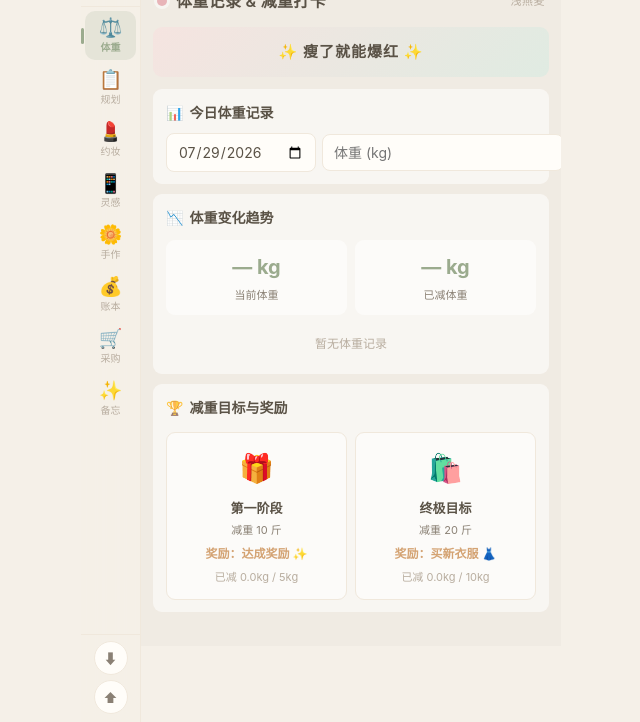
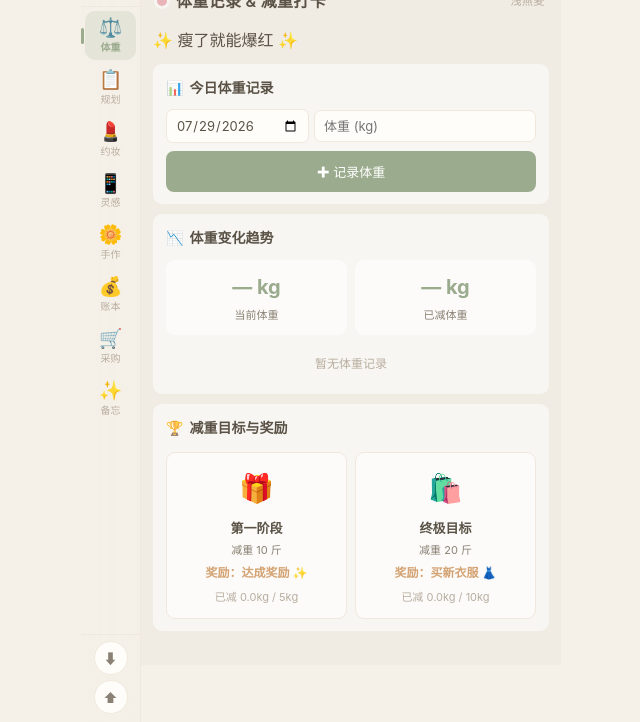
Before and after one commit to panting556-maker/creator-desk, a plain HTML site: page creator-desk.html in a window 1280 px wide. Shown: the part 78-800 px from the top of the page, without its empty margins (319-959 px from the left). Drawn offline with Linux system fonts and the light colour scheme.

Commit message:
优化体重记录按钮：全宽明显+文字清晰

```diff
--- a/creator-desk.html
+++ b/creator-desk.html
@@ -119,9 +119,8 @@ img{max-width:100%;display:block}
 .item.done .it-body{text-decoration:line-through;color:var(--ink-faint)}
 .item.done .chk{background:var(--accent);border-color:var(--accent)}
 
-/* 体重板块 */
-.slogan-bar{background:linear-gradient(135deg,#f5e4e0,#e0ebe2);border-radius:var(--radius-sm);padding:12px 14px;text-align:center;margin-bottom:12px;font-size:15px;font-weight:600;letter-spacing:1px;color:var(--ink);display:flex;align-items:center;justify-content:center;gap:6px}
-.weight-input-row{display:grid;grid-template-columns:1fr 1fr 70px;gap:6px;align-items:center;margin-top:8px}
+/* 体重输入 - 已改为双行全宽按钮 */
+.weight-input-row{display:grid;grid-template-columns:1fr 1fr;gap:6px;align-items:center;margin-top:8px}
 .weight-input-row input{background:var(--bg-card);border:1px solid var(--line-soft);border-radius:8px;padding:9px 11px;font-size:14px}
 .weight-table{margin-top:10px;font-size:13px}
 .weight-table .wr{display:grid;grid-template-columns:1fr 70px 60px 24px;gap:6px;padding:8px 4px;border-bottom:1px solid var(--line-soft);align-items:center}
@@ -248,11 +247,10 @@ select{background:var(--bg-card)!important;border:1px solid var(--line-soft)!imp
   <!-- 录入体重 -->
   <div class="sub sub-tog">
     <div class="sub-title"><span class="ico">📊</span>今日体重记录</div>
-    <div class="weight-input-row">
-      <input id="wt_date" type="date">
-      <input id="wt_val" type="number" step="0.1" placeholder="体重 (kg)" inputmode="decimal">
-      <button class="btn-add" onclick="addWeight()">记录</button>
+    <div class="multi-input">
+      <div class="mi"><input id="wt_date" type="date"><input id="wt_val" type="number" step="0.1" placeholder="体重 (kg)" inputmode="decimal"></div>
     </div>
+    <button class="btn-add" style="margin-top:8px;width:100%;justify-content:center;padding:11px" onclick="addWeight()">✚ 记录体重</button>
   </div>
 
   <!-- 体重历史 + 汇总 -->
```
Also changed, not shown: index.html (+5 -7 lines).
